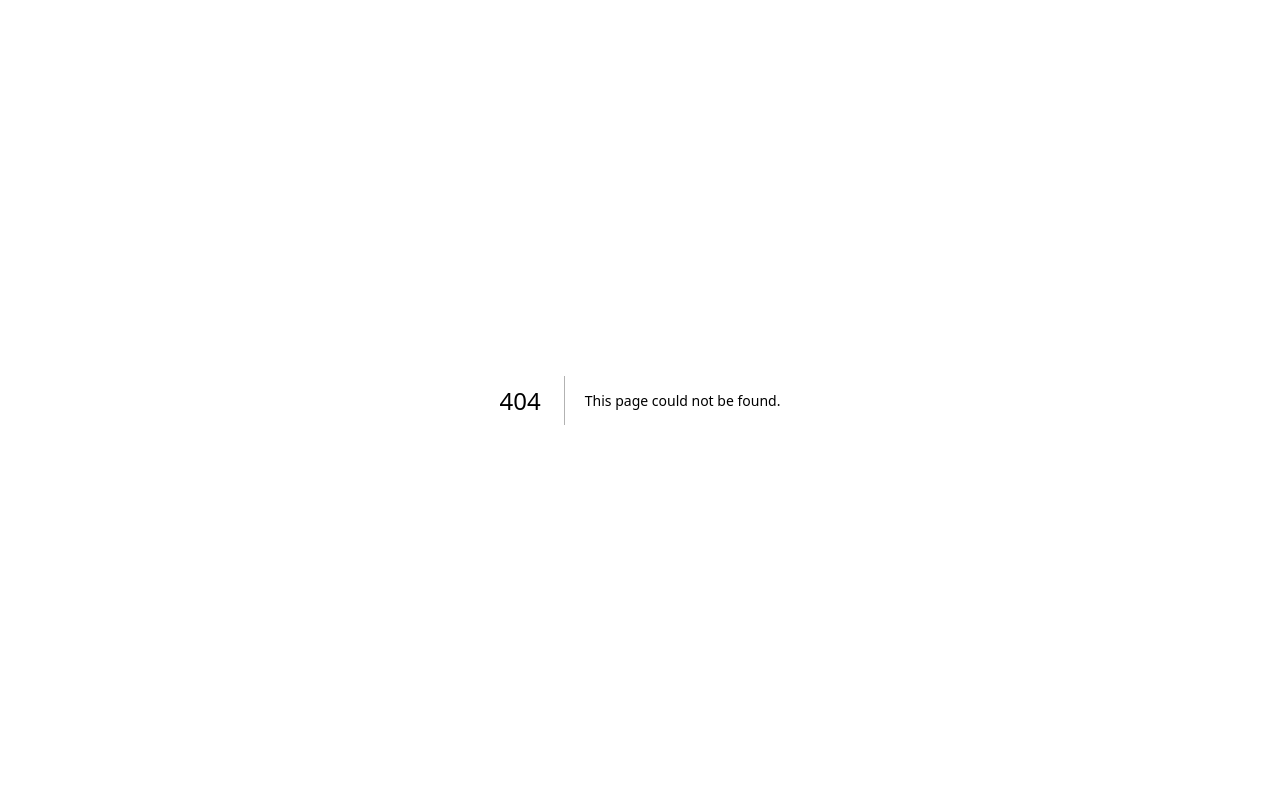
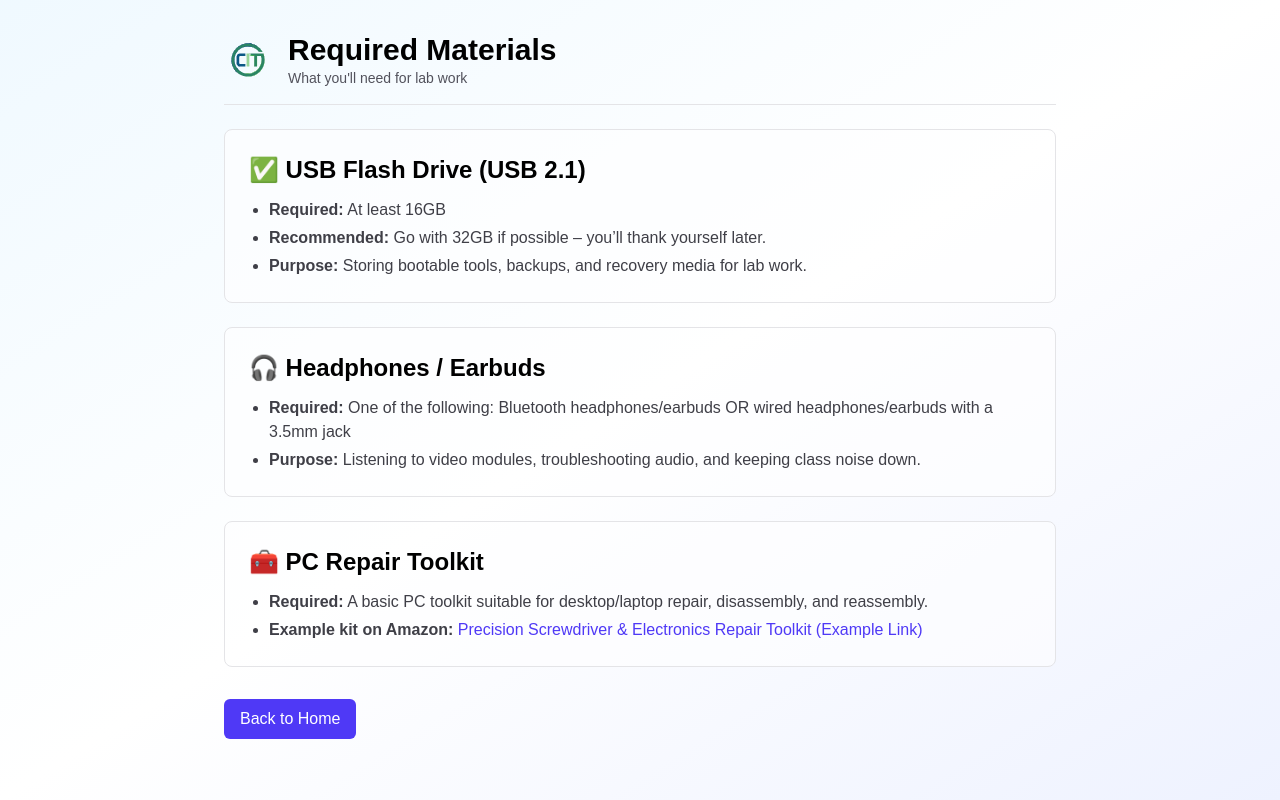
Before and after one commit to Capttech/tcatwebserver, a Next.js app: page /required-materials in a window 1280 px wide. Before the commit this address had no page. Built offline with nearby package versions, Linux system fonts and the light colour scheme.

Commit message:
required materials

```diff
--- a/app/page.tsx
+++ b/app/page.tsx
@@ -1,5 +1,6 @@
 import Image from "next/image";
 import Link from "next/link";
+import SiteHeader from "./components/SiteHeader";
 import { JSX } from "react";
 import { FontAwesomeIcon } from "@fortawesome/react-fontawesome";
 import {
@@ -77,7 +78,7 @@ export default function Home() {
       title: "Required materials",
       description:
         "List of required textbooks, tools, and consumables needed for class activities. Ensure you have these items before attending hands-on sessions.",
-      href: "#/required-materials",
+      href: "/required-materials",
       buttonLabel: "View Materials",
     },
     {
@@ -114,15 +115,7 @@ export default function Home() {
   return (
     <div className="min-h-screen bg-gradient-to-br from-sky-50 via-white to-indigo-50 dark:from-[#021028] dark:via-[#02122b] dark:to-black text-black dark:text-zinc-50">
       <div className="max-w-6xl mx-auto p-8">
-        <div className="flex items-center justify-between border-b border-zinc-200 dark:border-zinc-800 pb-4">
-          <div className="flex items-center gap-4">
-            <Image src="/logo.svg" alt="TCAT logo" width={48} height={48} className="rounded" />
-            <div>
-              <h1 className="text-3xl font-semibold">TCAT — Computer Information Technology</h1>
-              <p className="text-sm text-zinc-600 dark:text-zinc-400">Tennessee College of Applied Technology</p>
-            </div>
-          </div>
-        </div>
+        <SiteHeader />
 
         <section className="mt-6 flex flex-col gap-6">
           {options.map((opt, idx) => (
--- /dev/null
+++ b/app/required-materials/page.tsx
@@ -0,0 +1,55 @@
+import Link from "next/link";
+import SiteHeader from "../components/SiteHeader";
+
+export default function Page() {
+  return (
+    <div className="min-h-screen bg-gradient-to-br from-sky-50 via-white to-indigo-50 dark:from-[#021028] dark:via-[#02122b] dark:to-black text-black dark:text-zinc-50">
+      <div className="max-w-4xl mx-auto p-8">
+        <SiteHeader title="Required Materials" subtitle="What you'll need for lab work" />
+
+        <main className="mt-6 space-y-6">
+          <article className="p-6 rounded-lg bg-white/60 dark:bg-zinc-900/60 border border-zinc-200 dark:border-zinc-800">
+            <h2 className="text-2xl font-semibold">✅ USB Flash Drive (USB 2.1)</h2>
+            <ul className="mt-3 list-disc pl-5 space-y-1 text-zinc-700 dark:text-zinc-300">
+              <li><strong>Required:</strong> At least 16GB</li>
+              <li><strong>Recommended:</strong> Go with 32GB if possible – you’ll thank yourself later.</li>
+              <li><strong>Purpose:</strong> Storing bootable tools, backups, and recovery media for lab work.</li>
+            </ul>
+          </article>
+
+          <article className="p-6 rounded-lg bg-white/60 dark:bg-zinc-900/60 border border-zinc-200 dark:border-zinc-800">
+            <h2 className="text-2xl font-semibold">🎧 Headphones / Earbuds</h2>
+            <ul className="mt-3 list-disc pl-5 space-y-1 text-zinc-700 dark:text-zinc-300">
+              <li><strong>Required:</strong> One of the following: Bluetooth headphones/earbuds OR wired headphones/earbuds with a 3.5mm jack</li>
+              <li><strong>Purpose:</strong> Listening to video modules, troubleshooting audio, and keeping class noise down.</li>
+            </ul>
+          </article>
+
+          <article className="p-6 rounded-lg bg-white/60 dark:bg-zinc-900/60 border border-zinc-200 dark:border-zinc-800">
+            <h2 className="text-2xl font-semibold">🧰 PC Repair Toolkit</h2>
+            <ul className="mt-3 list-disc pl-5 space-y-1 text-zinc-700 dark:text-zinc-300">
+              <li><strong>Required:</strong> A basic PC toolkit suitable for desktop/laptop repair, disassembly, and reassembly.</li>
+              <li>
+                <strong>Example kit on Amazon:</strong>{' '}
+                <a
+                  href="https://www.amazon.com/Precision-Screwdriver-Magnetic-Professional-Electronics/dp/B074M8NBZQ/ref=sr_1_2_sspa?dib=eyJ2IjoiMSJ9.3gTlXdRMGvXIfaNfv4WbnGN2hBwA8cEwl42dOYbfFJZXIoiImpgPkkUoAKN-KsqfppKPJtCu60x12PaPputbWNxszrLI_C03urmcgYPJh1DKN0b3cXUaMWf-KxVr3h6ohi9gRnRl9RLf3uR2t3iDrR8a5KhPcjPvZP5WsYqUIxzLSDIOT2Dnbi1A-B5kravxfGkvY4D6KMsbVZq4XVJMVAaEji9PM_rJXaIArcM_EEA.IHXGuISagWD3a_J2t64D3vx1jTMaS5lddQNYMS9xgYM&dib_tag=se&keywords=pc%2Btool%2Bkit&qid=1756908577&sr=8-2-spons&sp_csd=d2lkZ2V0TmFtZT1zcF9hdGY&th=1"
+                  target="_blank"
+                  rel="noopener noreferrer"
+                  className="text-indigo-600 hover:underline"
+                >
+                  Precision Screwdriver &amp; Electronics Repair Toolkit (Example Link)
+                </a>
+              </li>
+            </ul>
+          </article>
+
+          <div className="pt-2">
+            <Link href="/" className="inline-flex items-center rounded-md bg-indigo-600 px-4 py-2 text-white hover:bg-indigo-700 transition-colors">
+              Back to Home
+            </Link>
+          </div>
+        </main>
+      </div>
+    </div>
+  );
+}
```
